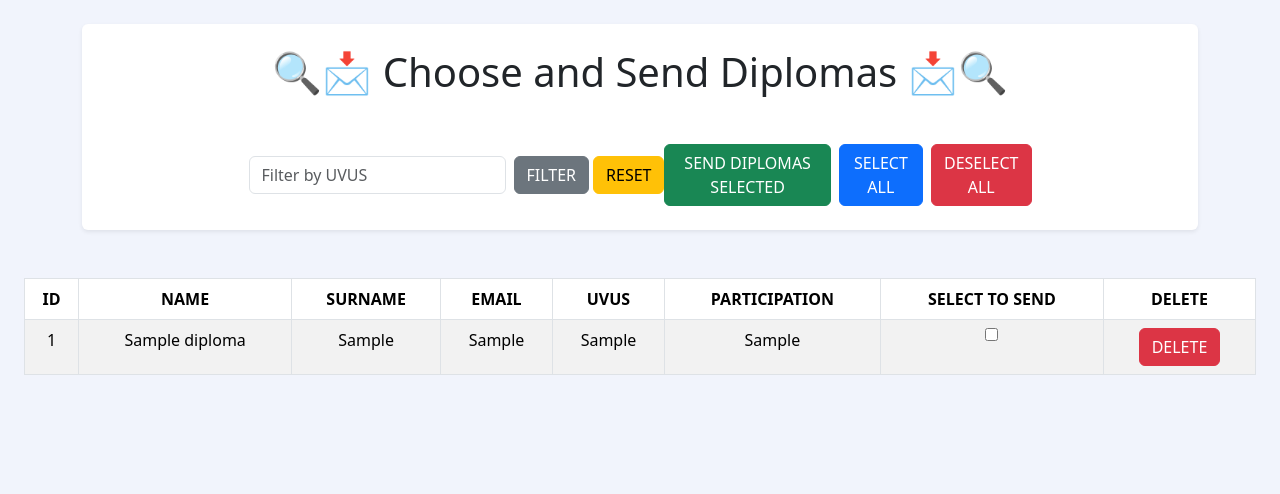
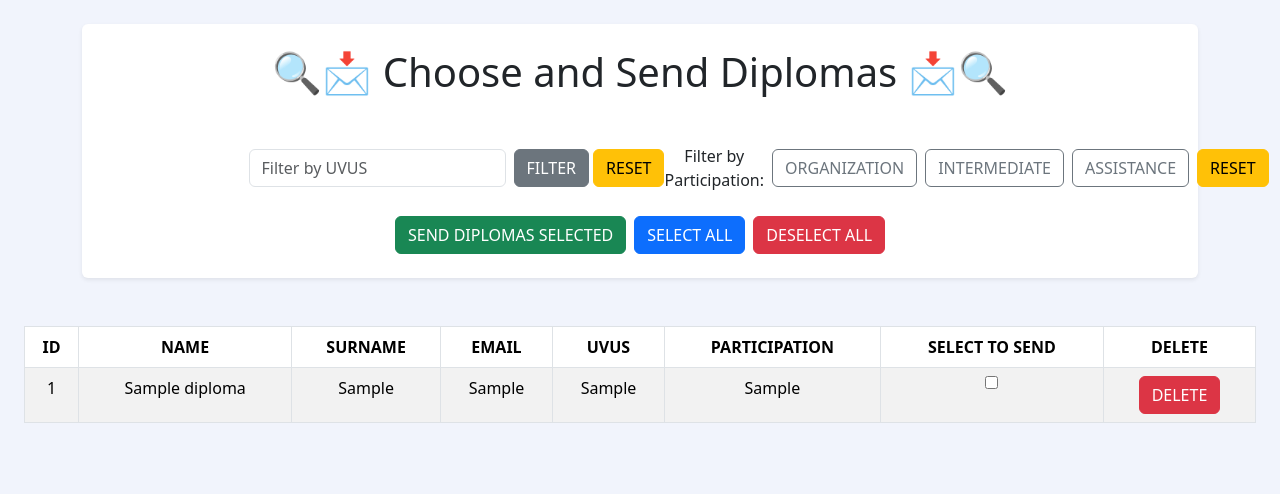
Before and after one commit to alvaroChico2408/innosoft-diplomas-1, a Flask app: page /choose_send_diplomas in a window 1280 px wide. Shown: the part 66-560 px from the top of the page. Run offline with Flask 3, Linux system fonts and the light colour scheme; a user stored in the database is signed in; tables that the repository leaves empty hold one stand-in row (values such as "Sample post"); parts of the project's set-up code (start-up, migrations or seed data) failed here and were passed over; some libraries are stand-ins or nearby versions.

Commit message:
[feat] filter by participation

```diff
--- a/accounts/templates/choose_send_diplomas.html
+++ b/accounts/templates/choose_send_diplomas.html
@@ -10,17 +10,24 @@
                 <div class="col-md-9 col-lg-9">
                     <div class="p-4 text-center">
                         <h1 class="mb-5">🔍📩 Choose and Send Diplomas 📩🔍</h1>
-                        <div class="d-flex justify-content-between align-items-center">
+                        <div class="d-flex justify-content-between align-items-center mb-3">
                             <div class="d-flex align-items-center">
                                 <input type="text" id="uvusFilter" placeholder="Filter by UVUS" class="form-control me-2" style="width: auto;">
                                 <button class="btn btn-secondary me-1" onclick="filter_by_UVUS()">FILTER</button>
                                 <button class="btn btn-warning" onclick="reset_filter_UVUS()">RESET</button>
                             </div>
-                            <div class="d-flex">
-                                <button class="btn btn-success me-2" onclick="send_diplomas_selected()">SEND DIPLOMAS SELECTED</button>
-                                <button class="btn btn-primary me-2" onclick="select_all()">SELECT ALL</button>
-                                <button class="btn btn-danger" onclick="deselect_all()">DESELECT ALL</button>
+                            <div class="d-flex align-items-center">
+                                <span class="me-2">Filter by Participation:</span>
+                                {% for participacion in participaciones %}
+                                    <button class="btn btn-outline-secondary me-2" onclick="filter_by_participation('{{ participacion }}')">{{ participacion }}</button>
+                                {% endfor %}
+                                <button class="btn btn-warning" onclick="reset_filter_participation()">RESET</button>
                             </div>
+                        </div>
+                        <div class="d-flex justify-content-center mt-4">
+                            <button class="btn btn-success me-2" onclick="send_diplomas_selected()">SEND DIPLOMAS SELECTED</button>
+                            <button class="btn btn-primary me-2" onclick="select_all()">SELECT ALL</button>
+                            <button class="btn btn-danger" onclick="deselect_all()">DESELECT ALL</button>
                         </div>
                     </div>
                 </div>
@@ -96,10 +103,28 @@
     }
 
     function reset_filter_UVUS() {
-        document.getElementById('uvusFilter').value = ''; // Limpiar el campo de entrada
+        document.getElementById('uvusFilter').value = '';
         const rows = document.querySelectorAll('#diplomaTableBody tr');
         rows.forEach(row => {
-            row.style.display = ''; // Mostrar todas las filas
+            row.style.display = ''; // mostrar todas las filas
+        });
+    }
+
+    function filter_by_participation(participation) {
+        const rows = document.querySelectorAll('#diplomaTableBody tr');
+        rows.forEach(row => {
+            const participationCell = row.cells[5];
+            if (participationCell) {
+                const participationText = participationCell.textContent.trim();
+                row.style.display = participationText === participation ? '' : 'none';
+            }
+        });
+    }
+
+    function reset_filter_participation() {
+        const rows = document.querySelectorAll('#diplomaTableBody tr');
+        rows.forEach(row => {
+            row.style.display = '';   // mostrar todas las filas
         });
     }
 
--- a/accounts/views.py
+++ b/accounts/views.py
@@ -590,4 +590,5 @@ def generate_diplomas():
 @login_required
 def choose_send_diplomas():
     todos_los_diplomas = Diploma.query.all()
-    return render_template('choose_send_diplomas.html', diplomas=todos_los_diplomas)
+    participaciones = ["ORGANIZATION", "INTERMEDIATE", "ASSISTANCE"]
+    return render_template('choose_send_diplomas.html', diplomas=todos_los_diplomas, participaciones=participaciones)
```
